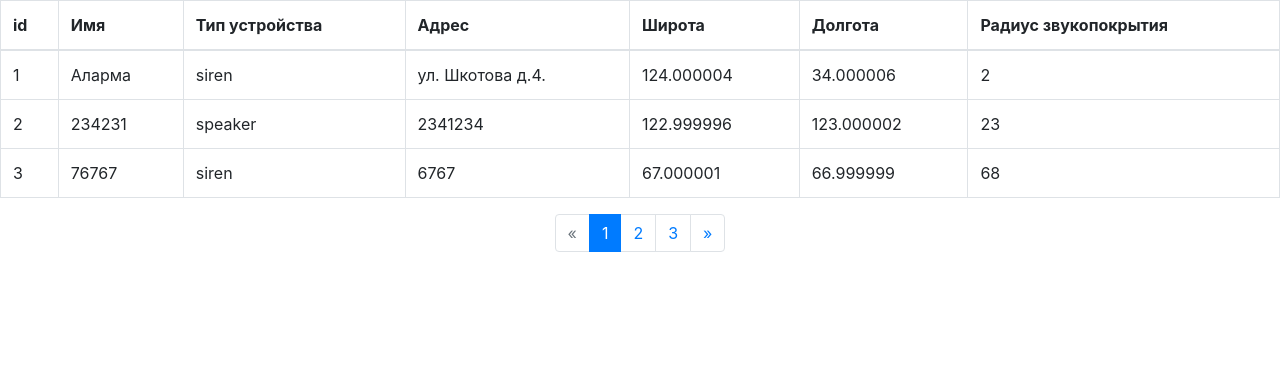
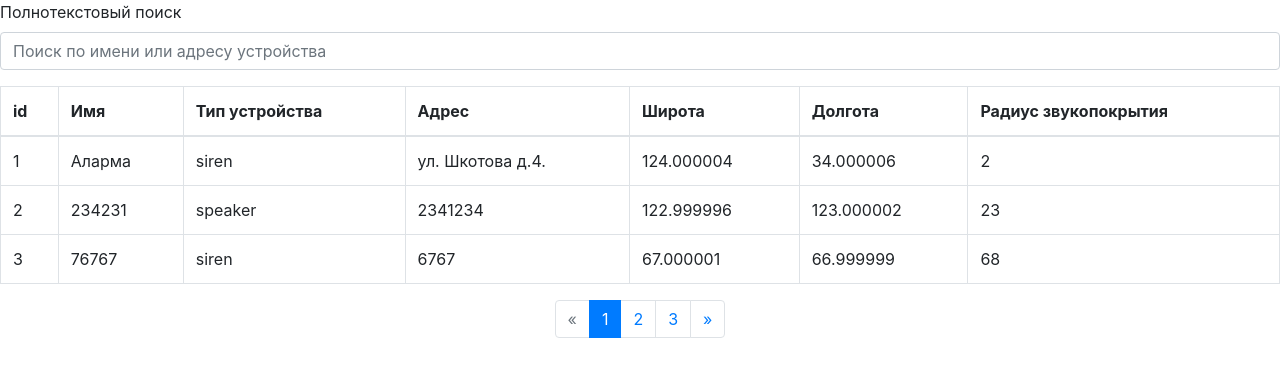
Before and after one commit to YaroLuck/InfoDevTestProject, a Django app: page / in a window 1280 px wide. Shown: the part 56-433 px from the top of the page. Run offline with Django 3.2, Linux system fonts and the light colour scheme; data comes from the database, SQL or seed files in the repository; some libraries are stand-ins or nearby versions.

Commit message:
FullTextSearch в процессе создания.

```diff
--- a/alarmdevice/templates/alarmdevice/base.html
+++ b/alarmdevice/templates/alarmdevice/base.html
@@ -20,5 +20,9 @@
 </nav>
 {% block content %}
 {% endblock %}
+<footer>
+    <script src="https://code.jquery.com/jquery-3.1.0.min.js"></script>
+    {% block javascript %}{% endblock %}
+</footer>
 </body>
 </html>
--- a/alarmdevice/templates/alarmdevice/index.html
+++ b/alarmdevice/templates/alarmdevice/index.html
@@ -1,7 +1,14 @@
 {% extends "alarmdevice/base.html" %}
 
 {% block content %}
-<table class="table table-bordered">
+<!--<input type="text" id="myInput" onkeyup="myFunction()" placeholder="Поиск по имени или адресу устройства">-->
+<form>
+  <div class="form-group">
+    <label for="myInput">Полнотекстовый поиск</label>
+    <input type="text" class="form-control" id="myInput" onkeyup="myFunction()" placeholder="Поиск по имени или адресу устройства">
+  </div>
+</form>
+<table class="table table-bordered" id="myTable">
   <thead class="thead-inverse">
     <tr>
       <th>id</th>
@@ -27,6 +34,27 @@
   {% endfor %}
   </tbody>
 </table>
+<script>
+function myFunction() {
+  var input, filter, table, tr, td, i, txtValue;
+  input = document.getElementById("myInput");
+  filter = input.value.toUpperCase();
+  table = document.getElementById("myTable");
+  tr = table.getElementsByTagName("tr");
+  for (i = 0; i < tr.length; i++) {
+    td1 = tr[i].getElementsByTagName("td")[1];
+    td2 = tr[i].getElementsByTagName("td")[2]
+    if (td1 || td2) {
+      txtValue = td1.textContent || td1.innerText;
+      if (txtValue.toUpperCase().indexOf(filter) > -1) {
+        tr[i].style.display = "";
+      } else {
+        tr[i].style.display = "none";
+      }
+    }
+  }
+}
+</script>
   {% include "alarmdevice/pagination.html" with page=devices %}
 
 {% endblock %}
```
